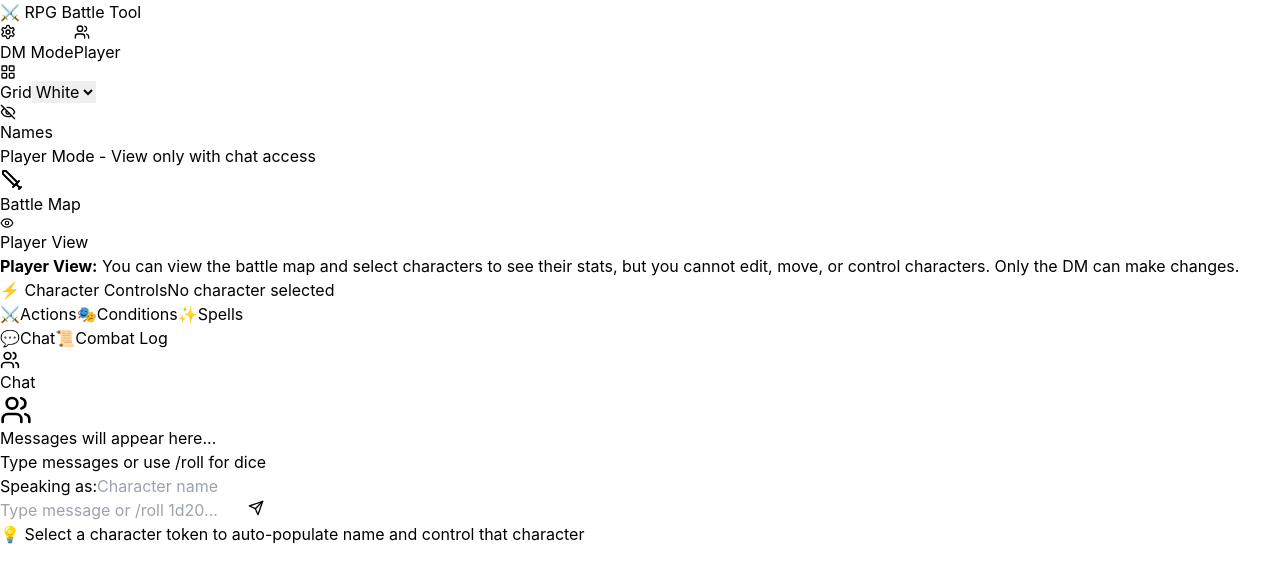
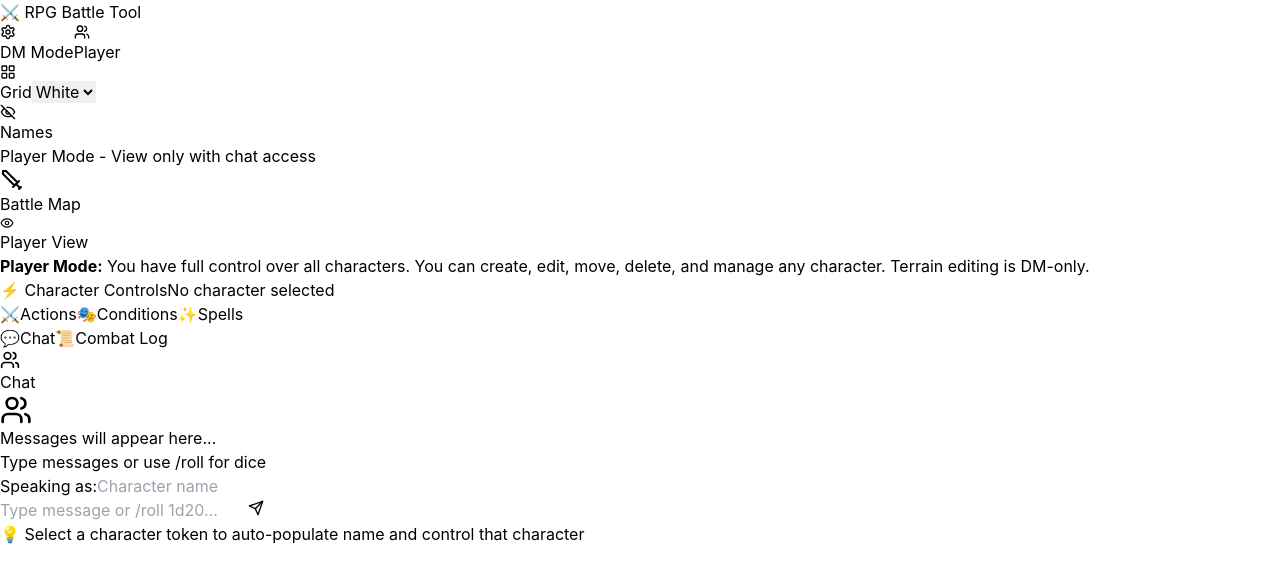
Before and after one commit to marquessam/rpgboard, a React (Vite) app: page / in a window 1280 px wide. Both pictures are taken after a click on the button "DM Mode". Shown: the top 582 px of the page. Built offline with nearby package versions, Linux system fonts and the light colour scheme.

Commit message:
Update BattleMap.jsx

```diff
--- a/src/components/BattleMap/BattleMap.jsx
+++ b/src/components/BattleMap/BattleMap.jsx
@@ -1,4 +1,4 @@
-// src/components/BattleMap/BattleMap.jsx - Enhanced with DM mode awareness
+// src/components/BattleMap/BattleMap.jsx - Enhanced with full player access
 import React, { useState } from 'react';
 import { Sword, Plus, Eye } from 'lucide-react';
 import CharacterToken from './CharacterToken';
@@ -56,9 +56,8 @@ const BattleMap = ({
   };
 
   const handleCharacterDrag = (character, e) => {
-    // Allow DM to move anyone, players can only move non-monsters
+    // Allow everyone to move any character (removed DM restriction)
     if (paintMode || !onMoveCharacter) return;
-    if (!isDMMode && character.isMonster) return;
 
     e.preventDefault();
     e.stopPropagation();
@@ -105,8 +104,8 @@ const BattleMap = ({
           )}
         </h2>
 
-        {/* DM-only controls */}
-        {isDMMode && onAddCharacter && (
+        {/* Character controls - Available to everyone */}
+        {onAddCharacter && (
           <div className="flex gap-3 items-center">
             <button
               onClick={onAddCharacter}
@@ -149,7 +148,7 @@ const BattleMap = ({
               showNames={showNames}
               paintMode={paintMode && isDMMode}
               isDMMode={isDMMode}
-              onMouseDown={isDMMode ? (e) => handleCharacterDrag(character, e) : undefined}
+              onMouseDown={(e) => handleCharacterDrag(character, e)} // Everyone can drag
               onClick={(e) => handleCharacterClick(character, e)}
               onMouseEnter={() => setHoveredCharacter(character)}
               onMouseLeave={() => setHoveredCharacter(null)}
@@ -161,8 +160,8 @@ const BattleMap = ({
           )}
         </div>
 
-        {/* Character Quick Actions - DM Only */}
-        {isDMMode && onEditCharacter && onMakeCharacterSpeak && (
+        {/* Character Quick Actions - Available to everyone */}
+        {onEditCharacter && onMakeCharacterSpeak && (
           <CharacterActions
             characters={characters}
             onEditCharacter={onEditCharacter}
@@ -188,11 +187,9 @@ const BattleMap = ({
                 </span>
               )}
             </span>
-            {!isDMMode && (
-              <span className="text-xs text-slate-400">
-                View only
-              </span>
-            )}
+            <span className="text-xs text-green-400">
+              Full Control Available
+            </span>
           </div>
           <div className="text-xs text-slate-400">
             AC {selectedCharacter.ac || 10} •
@@ -207,12 +204,12 @@ const BattleMap = ({
         </div>
       )}
 
-      {/* Player Mode Notice */}
+      {/* Player Mode Notice - Updated */}
       {!isDMMode && (
-        <div className="mt-4 p-3 bg-slate-700/30 border border-slate-600 rounded-lg">
-          <div className="text-slate-300 text-sm">
-            <strong>Player View:</strong> You can view the battle map and select characters to see their stats,
-            but you cannot edit, move, or control characters. Only the DM can make changes.
+        <div className="mt-4 p-3 bg-green-700/20 border border-green-600 rounded-lg">
+          <div className="text-green-300 text-sm">
+            <strong>Player Mode:</strong> You have full control over all characters. You can create, edit, move,
+            delete, and manage any character. Terrain editing is DM-only.
           </div>
         </div>
       )}
```
